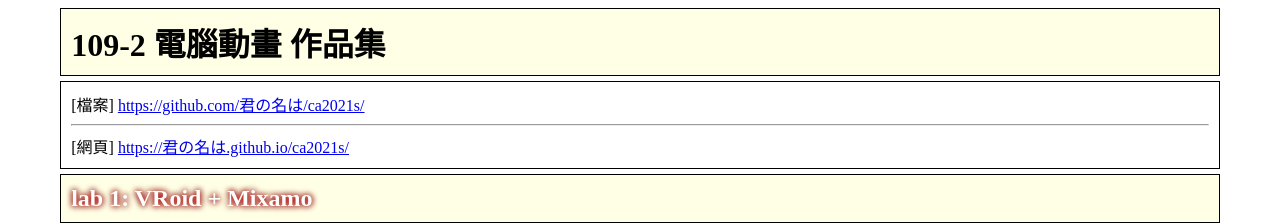
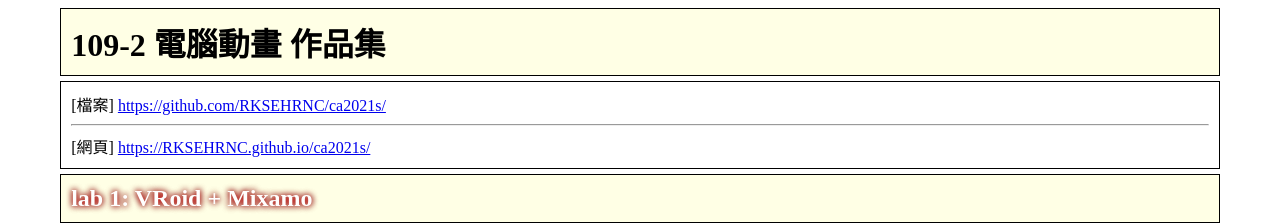
Before and after one commit to RKSEHRNC/ca2021s, a plain HTML site: page index.html in a window 1280 px wide. Shown: the top 224 px of the page. Drawn offline with nearby package versions, Linux system fonts and the light colour scheme.

Commit message:
0323 網址修改

```diff
--- a/index.html
+++ b/index.html
@@ -54,9 +54,9 @@
 <h1> 109-2 電腦動畫 作品集 </h1>
 
 <div>
-  [檔案] <a href="https://github.com/君の名は/vis2021s/">https://github.com/君の名は/ca2021s/</a>
+  [檔案] <a href="https://github.com/RKSEHRNC/vis2021s/">https://github.com/RKSEHRNC/ca2021s/</a>
   <hr>
-  [網頁] <a href="https://君の名は.github.io/vis2021s/">https://君の名は.github.io/ca2021s/</a>
+  [網頁] <a href="https://RKSEHRNC.github.io/vis2021s/">https://RKSEHRNC.github.io/ca2021s/</a>
 </div>
 
 
```
